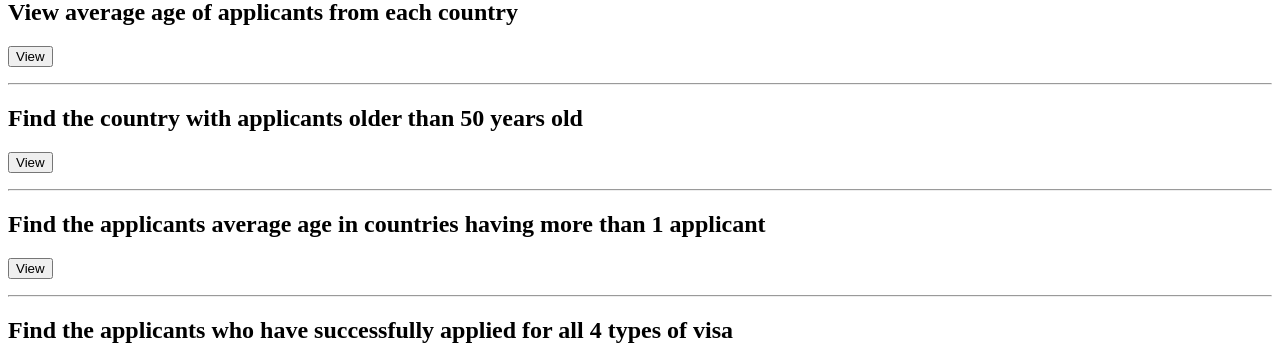
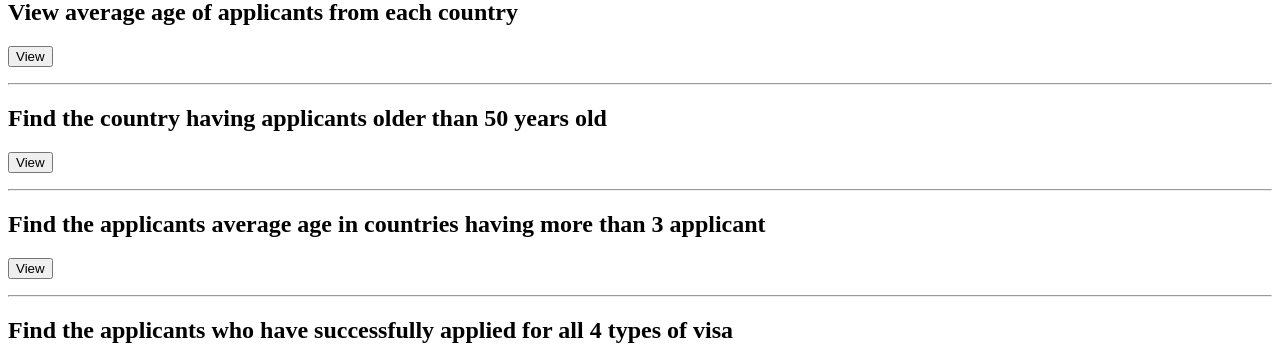
Before and after one commit to Shawn-Xihao-Wu/Modeling-Canadian-Immigration-System-in-SQL-and-PHP-CPSC-304, a PHP site: page /applicants.php in a window 1280 px wide. Shown: the part 629-976 px from the top of the page. Run offline with PHP 8.4, Linux system fonts and the light colour scheme.

Commit message:
new data and added ordered by

```diff
--- a/applicants.php
+++ b/applicants.php
@@ -102,7 +102,7 @@ function printGroupByTuples($result)
 {
     $statement = "";
     $statement .= "<table>";
-    $statement .= "<tr><th>Nationality</th><th> Count </th></tr>";
+    $statement .= "<tr><th>Nationality</th><th> Count of People older than 50 </th></tr>";
 
     while ($row = OCI_Fetch_Array($result, OCI_BOTH)) {
         $statement .= "<tr><td>" . $row[0] . "</td><td>" . $row[1] . "</td></tr>"; //or just use "echo $row[0]"
@@ -230,7 +230,7 @@ function handleViewAllRequest()
 
     global $db_conn, $viewAllStatement;
 
-    $result = executePlainSQL("SELECT * FROM Applicants");
+    $result = executePlainSQL("SELECT * FROM Applicants ORDER BY Nationality");
 
     $viewAllStatement = printAllTuples($result);
 }
@@ -242,7 +242,7 @@ function handleGroupByRequest()
     global $db_conn, $viewGroupByStatement;
 
     // GROUP BY having
-    $result = executePlainSQL("SELECT Nationality, COUNT(*) FROM Applicants WHERE (CURRENT_DATE - DateOfBirth)/365 > 50 group by nationality HAVING COUNT(*) > 0");
+    $result = executePlainSQL("SELECT Nationality, COUNT(*) FROM Applicants WHERE (CURRENT_DATE - DateOfBirth)/365 > 50 group by nationality HAVING COUNT(*) > 0 ORDER BY Nationality");
 
     $viewGroupByStatement = printGroupByTuples($result);
 }
@@ -252,7 +252,7 @@ function handleAverageRequest()
     global $db_conn, $viewAverageStatement;
 
     // GROUP BY
-    $result = executePlainSQL("SELECT Nationality, FLOOR(AVG((CURRENT_DATE - DateOfBirth)/365)) FROM Applicants GROUP BY Nationality");
+    $result = executePlainSQL("SELECT Nationality, FLOOR(AVG((CURRENT_DATE - DateOfBirth)/365)) FROM Applicants GROUP BY Nationality ORDER BY Nationality");
 
     $viewAverageStatement = printAverageTuples($result);
 }
@@ -262,7 +262,7 @@ function handleNestedRequest()
     global $db_conn, $viewNestedStatement;
 
     // GROUP BY NESTED
-    $result = executePlainSQL("SELECT A.Nationality, FLOOR(AVG((CURRENT_DATE - A.DateOfBirth)/365)) FROM Applicants A GROUP BY A.Nationality HAVING 1 < (SELECT COUNT(*) FROM Applicants A2 WHERE A.Nationality = A2.Nationality)");
+    $result = executePlainSQL("SELECT A.Nationality, FLOOR(AVG((CURRENT_DATE - A.DateOfBirth)/365)) FROM Applicants A GROUP BY A.Nationality HAVING 3 < (SELECT COUNT(*) FROM Applicants A2 WHERE A.Nationality = A2.Nationality)");
 
     $viewNestedStatement = printAverageTuples($result);
 }
@@ -646,7 +646,7 @@ if (isset($_POST['updateSubmit']) || isset($_POST['insertSubmit'])) {
 
     <hr />
 
-    <h2>Find the country with applicants older than 50 years old</h2>
+    <h2>Find the country having applicants older than 50 years old</h2>
     <form method="GET" action="applicants.php">
         <!--refresh page when submitted-->
         <input type="hidden" id="viewGroupByHavingTupleRequest" name="viewGroupByHavingTupleRequest">
@@ -656,7 +656,7 @@ if (isset($_POST['updateSubmit']) || isset($_POST['insertSubmit'])) {
 
     <hr />
 
-    <h2>Find the applicants average age in countries having more than 1 applicant</h2>
+    <h2>Find the applicants average age in countries having more than 3 applicant</h2>
     <form method="GET" action="applicants.php">
         <!--refresh page when submitted-->
         <input type="hidden" id="viewNestedTupleRequest" name="viewNestedTupleRequest">
```
Also changed, not shown: project.sql (+7 -0 lines).
